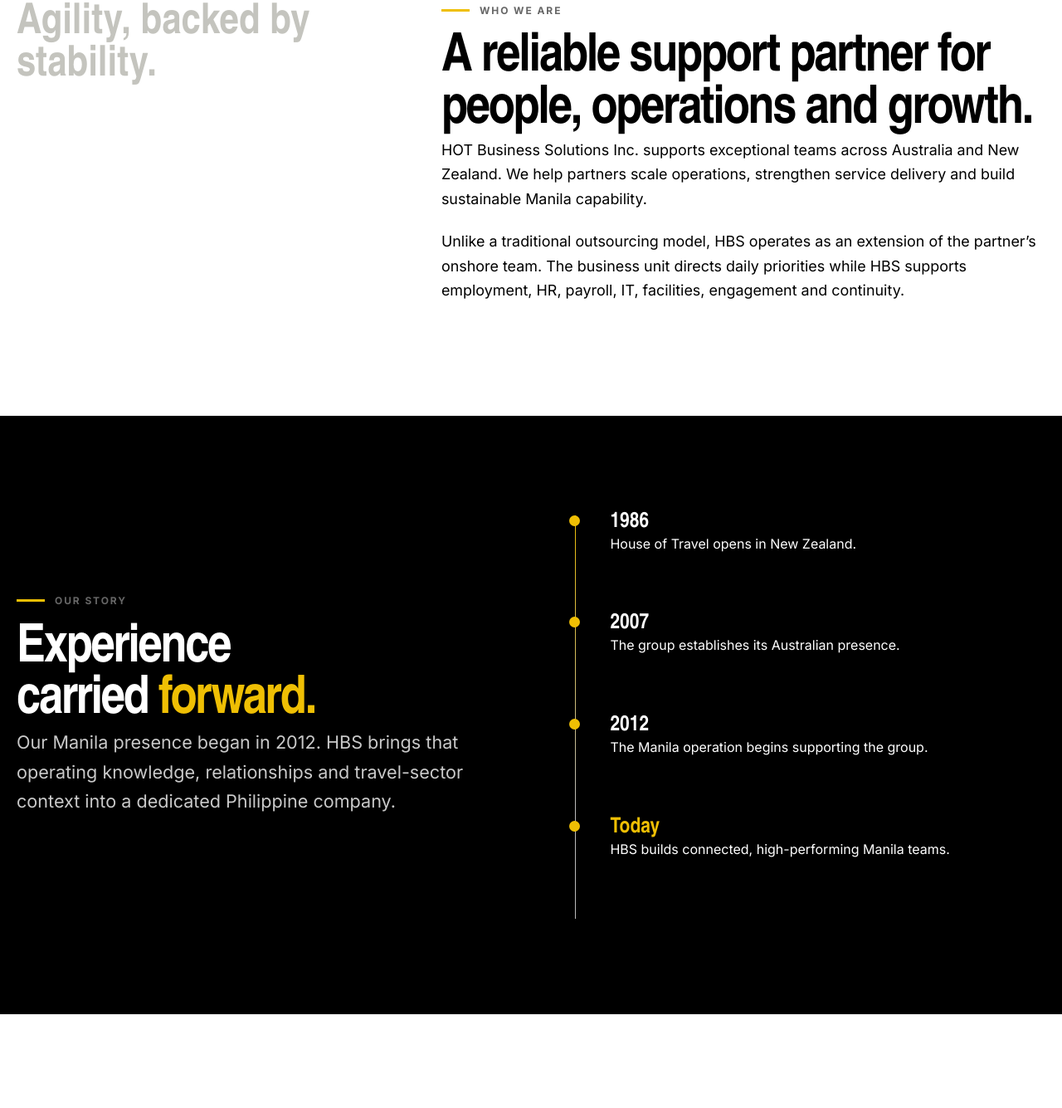
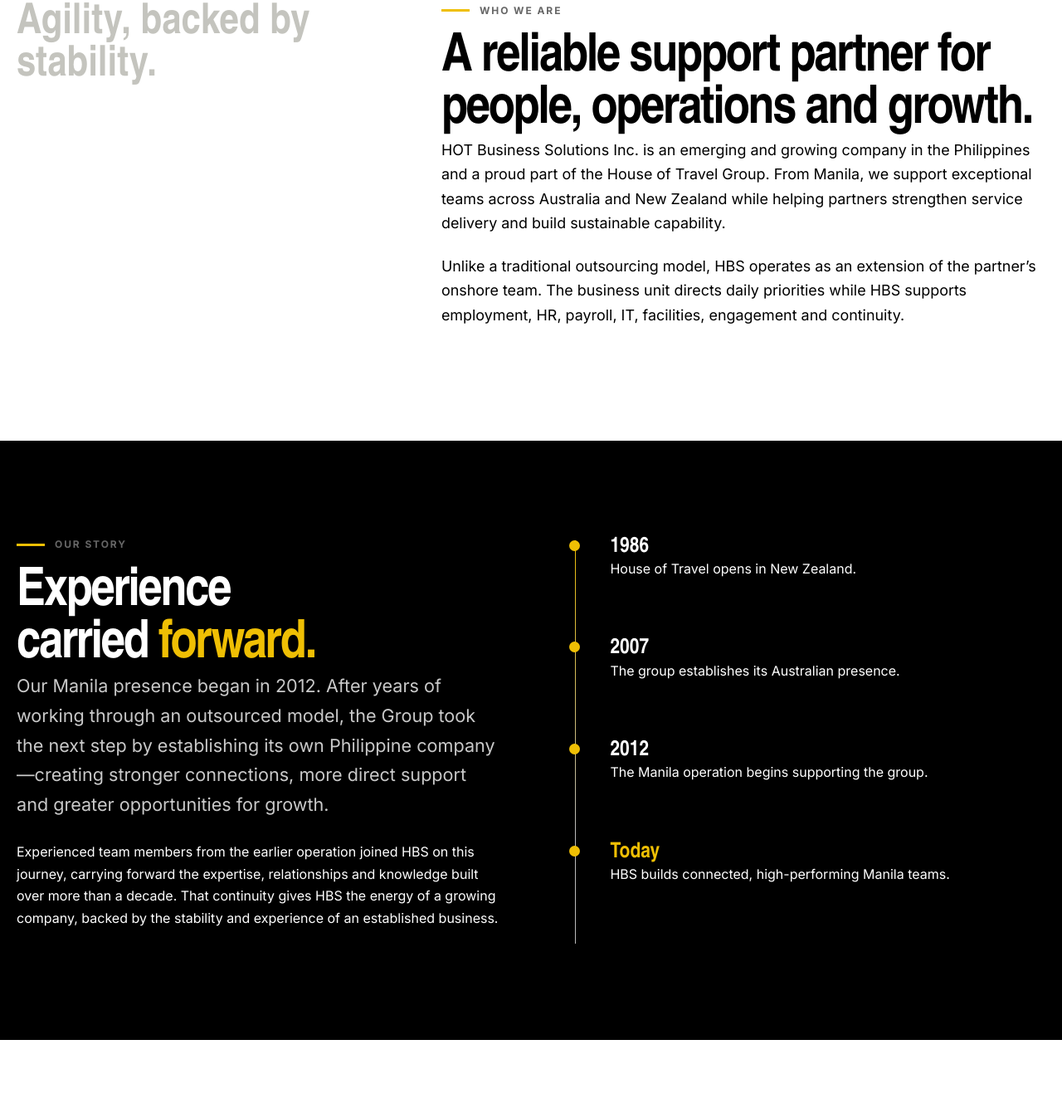
Before and after one commit to hotbusinesssolutions/website, a plain HTML site: page about.html in a window 1280 px wide. Shown: the part 863-2198 px from the top of the page at 83% size. Drawn offline with Linux system fonts and the light colour scheme; a web font is replaced by a local one.

Commit message:
update-all

```diff
--- a/about.html
+++ b/about.html
@@ -42,10 +42,11 @@
             </h2>
 
             <p>
-              HOT Business Solutions Inc. supports exceptional teams across
-              Australia and New Zealand. We help partners scale operations,
-              strengthen service delivery and build sustainable Manila
-              capability.
+              HOT Business Solutions Inc. is an emerging and growing company
+              in the Philippines and a proud part of the House of Travel Group.
+              From Manila, we support exceptional teams across Australia and
+              New Zealand while helping partners strengthen service delivery
+              and build sustainable capability.
             </p>
 
             <p>
@@ -70,9 +71,18 @@
             </h2>
 
             <p class="lead">
-              Our Manila presence began in 2012. HBS brings that operating
-              knowledge, relationships and travel-sector context into a
-              dedicated Philippine company.
+              Our Manila presence began in 2012. After years of working through
+              an outsourced model, the Group took the next step by establishing
+              its own Philippine company—creating stronger connections, more
+              direct support and greater opportunities for growth.
+            </p>
+
+            <p>
+              Experienced team members from the earlier operation joined HBS
+              on this journey, carrying forward the expertise, relationships
+              and knowledge built over more than a decade. That continuity
+              gives HBS the energy of a growing company, backed by the stability
+              and experience of an established business.
             </p>
           </div>
 
@@ -171,8 +181,11 @@
 
           <div>
             <p class="lead">
-              HBS is part of one of Australasia’s established travel networks,
-              bringing group context and long-term alignment to Manila delivery.
+              House of Travel first opened in New Zealand in 1986 and arrived
+              in Australia in 2007. It has since grown into the largest
+              independent travel company in Australasia. As part of the Group,
+              HBS brings that history, regional connection and long-term
+              perspective into its Manila operations.
             </p>
 
             <div class="placeholder">
--- a/css/style.css
+++ b/css/style.css
@@ -332,6 +332,7 @@ p {
     font-size: .69rem;
     font-weight: 700;
     letter-spacing: .04em;
+    text-transform: uppercase;
 }
 
 .nav-list a:after {
```
Also changed, not shown: careers.html (+1 -1 lines), images/favicon.svg.
